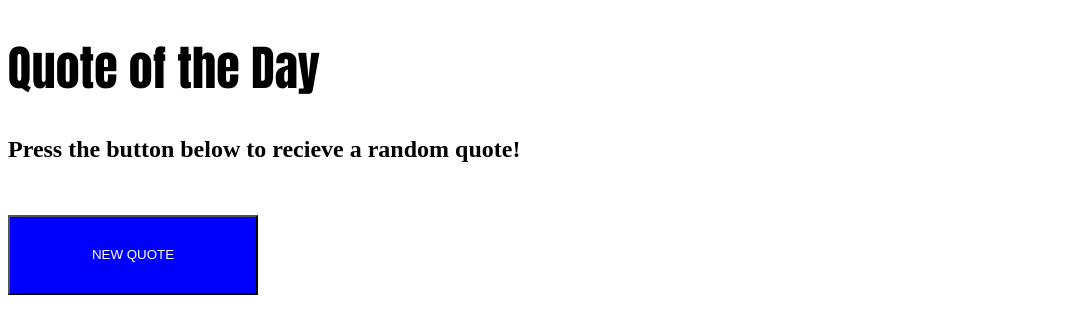
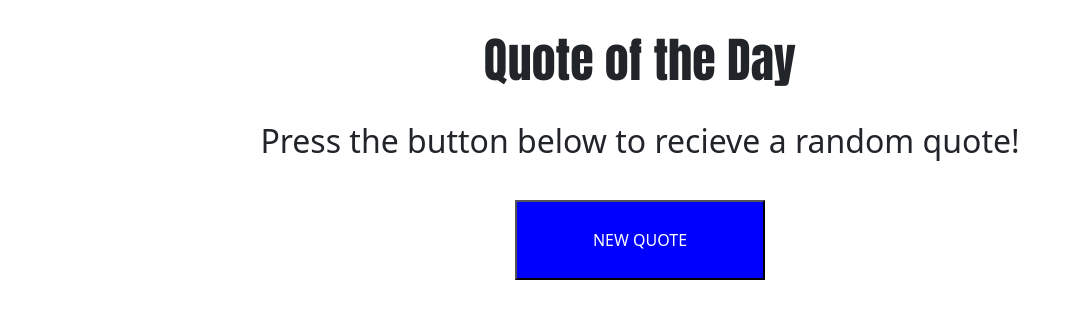
Before and after one commit to muhameedahmed/muhameedahmed-Random-Quote-Generator-js-, a plain HTML site: page index.html in a window 1280 px wide. Shown: the whole page, without its empty margins (0-1073 px from the left). Drawn offline with Linux system fonts and the light colour scheme.

```diff
--- a/Css/main.css
+++ b/Css/main.css
@@ -1,5 +1,5 @@
 div {
-    text-align: center;
+    text-align: center;!important;
 }
 
 h1 {
@@ -20,6 +20,6 @@ p{
     font-size: 2rem;!important;
 }
 
-.btn:hover{
+button:hover{
     background-color: green;!important;
 }
--- a/index.html
+++ b/index.html
@@ -5,10 +5,10 @@
     <meta name="viewport" content="width=device-width, initial-scale=1.0" />
 
     <!-- Bootstrap CSS -->
-    <!--<link rel="stylesheet" href="./bootstrap-5.3.3-dist/css/bootstrap.css" />-->
+    <link rel="stylesheet" href="./bootstrap-5.3.3-dist/css/bootstrap.css" />
 
     <!-- Your Custom CSS -->
-    <link rel="stylesheet" href="./CSS/main.css" />
+    <link rel="stylesheet" href="./Css/main.css" />
 
     <title>Random Quote Generator</title>
 </head>
@@ -16,7 +16,7 @@
         <section class="text-center">
             <h1>Quote of the Day</h1>
             <h2>Press the button below to recieve a random quote!</h2>
-            <button class="btn" onclick="press();">NEW QUOTE</button>
+            <button  onclick="press();">NEW QUOTE</button>
             <p id="quoteOutput"></p>
             <p id="authorOutput"></p>
         </section>
```
